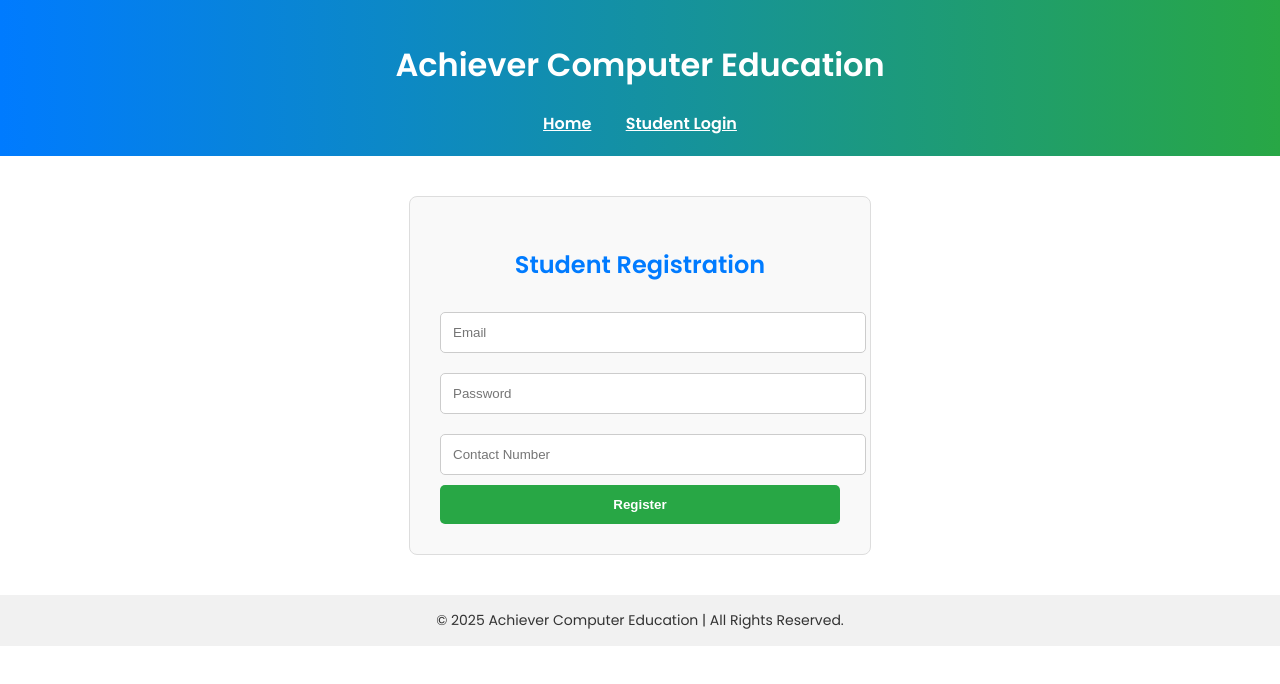
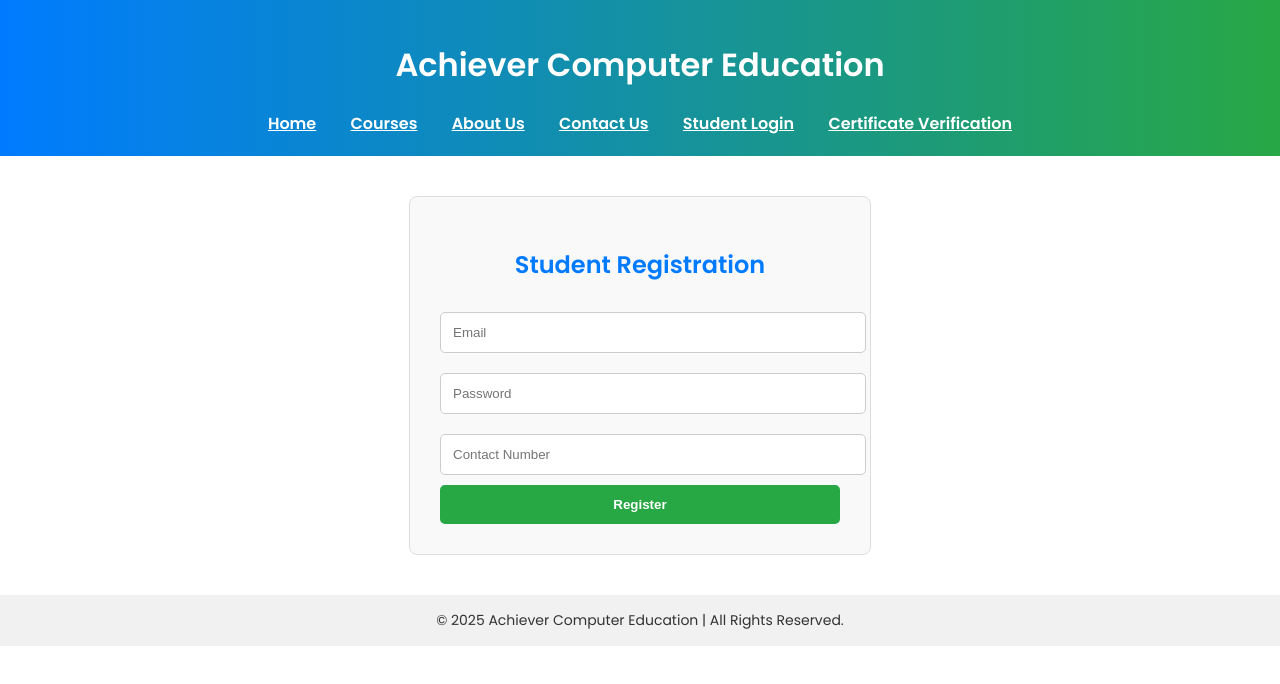
Before and after one commit to Ankit300ace/achiever-website, a plain HTML site: page register.html in a window 1280 px wide. Drawn offline with Linux system fonts and the light colour scheme.

Commit message:
Add files via upload

```diff
--- a/register.html
+++ b/register.html
@@ -71,7 +71,11 @@
     <h1>Achiever Computer Education</h1>
     <nav>
         <a href="index.html">Home</a>
+        <a href="courses.html">Courses</a>
+        <a href="about.html">About Us</a>
+        <a href="contact.html">Contact Us</a>
         <a href="login.html">Student Login</a>
+        <a href="verify.html">Certificate Verification</a>
     </nav>
 </header>
 
```
